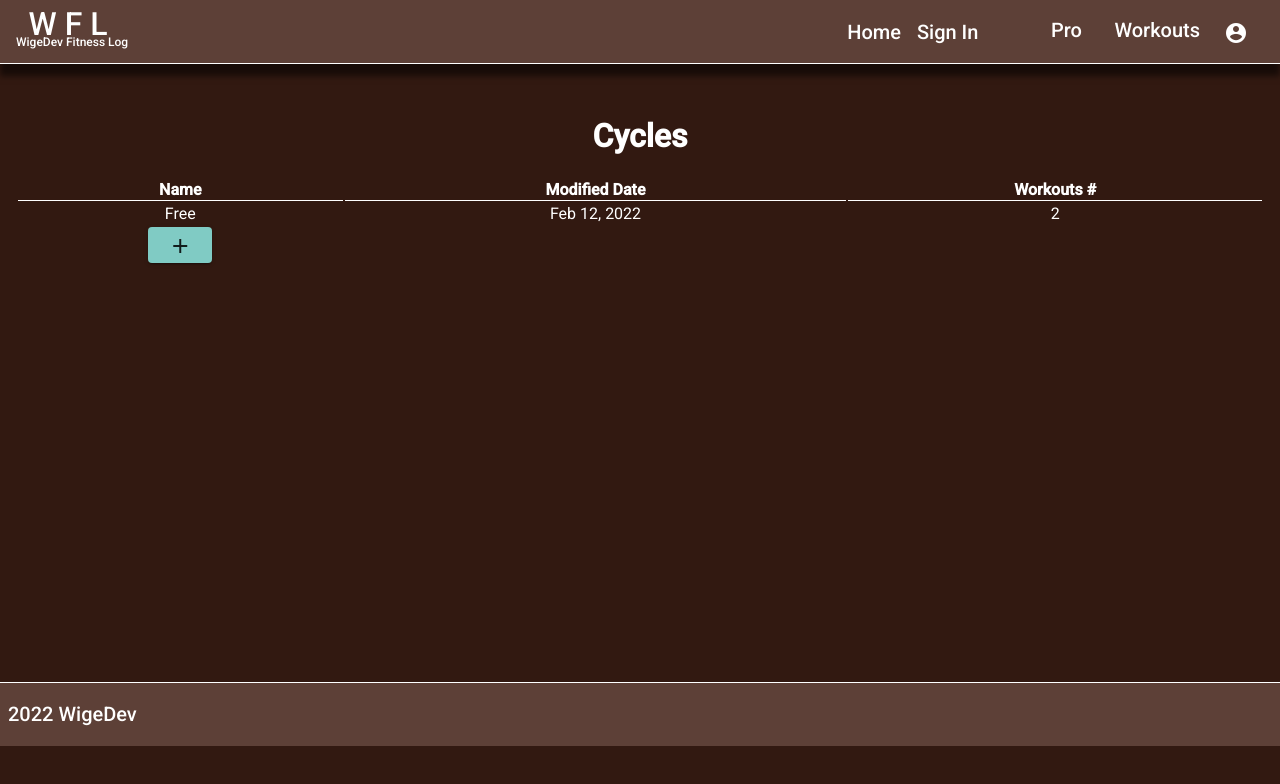
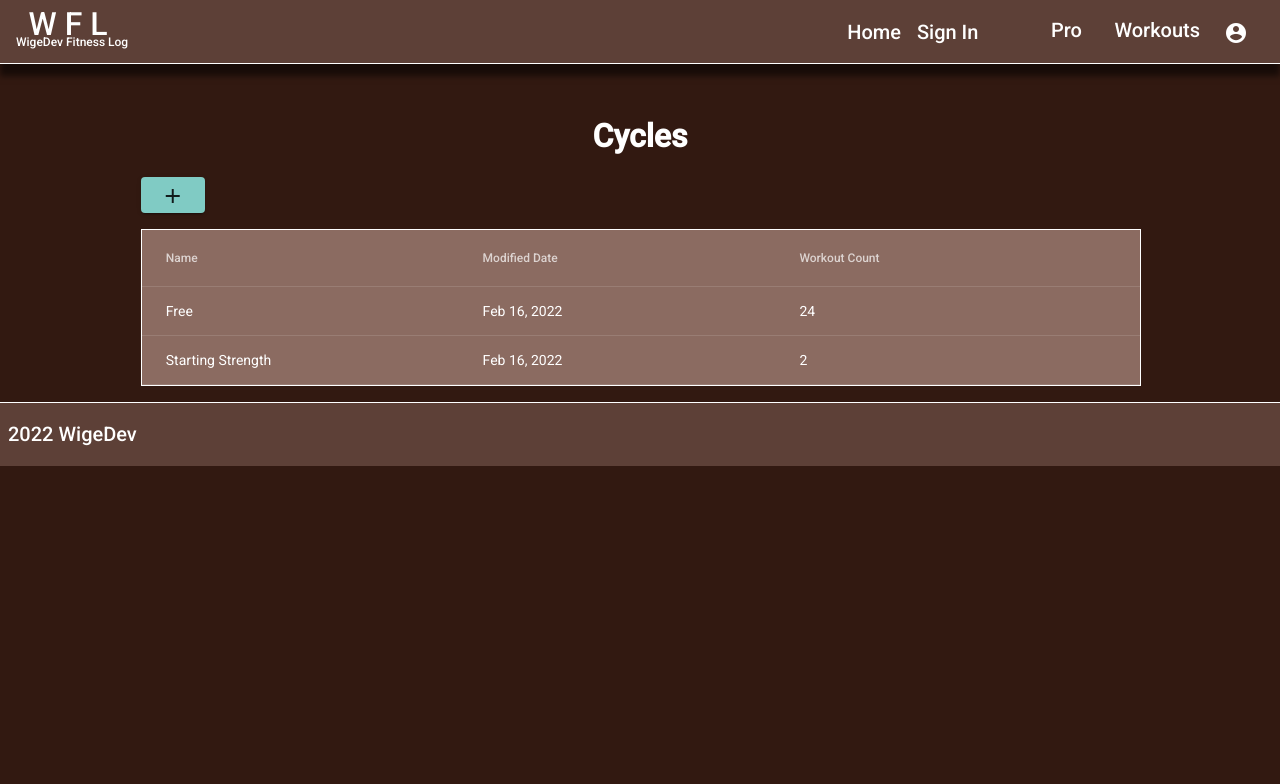
Before and after one commit to garywige/wigedev-fitness-log, an Angular app: page /pro/cycles in a window 1280 px wide. Shown: the top 784 px of the page. Built offline with nearby package versions, Linux system fonts and the light colour scheme.

Commit message:
cycles replaced table with mat-table

```diff
--- /dev/null
+++ b/src/app/pro/cycles/cycle.ts
@@ -0,0 +1,6 @@
+export interface Cycle {
+  id: number
+  name: string
+  modified: Date
+  workoutCount: number
+}
--- a/src/app/pro/cycles/cycles.component.css
+++ b/src/app/pro/cycles/cycles.component.css
@@ -2,18 +2,12 @@ h1 {
   text-align: center;
 }
 
-table {
+.mat-table {
   width: 100%;
+  margin-top: 16px;
 }
 
-th {
-  border-bottom: solid white 1px;
+div {
+  margin-left: 10%;
+  width: 80%;
 }
-
-td {
-  text-align: center;
-}
-
-button {
-  margin-bottom: 400px;
-}
--- a/src/app/pro/cycles/cycles.component.html
+++ b/src/app/pro/cycles/cycles.component.html
@@ -1,33 +1,27 @@
 <h1>Cycles</h1>
 
-<table>
-  <thead>
-    <th>
-      Name
-    </th>
-    <th>
-      Modified Date
-    </th>
-    <th>
-      Workouts #
-    </th>
-  </thead>
-  <tbody>
-    <tr>
-      <td>
-        Free
-      </td>
-      <td>
-        Feb 12, 2022
-      </td>
-      <td>
-        2
-      </td>
-    </tr>
-    <tr>
-      <td><button mat-raised-button color="accent" (click)="openCycleDialog()"><mat-icon>add</mat-icon></button></td>
-      <td></td>
-      <td></td>
-    </tr>
-  </tbody>
-</table>
+<div>
+
+<button mat-raised-button color="accent" (click)="openCycleDialog()"><mat-icon>add</mat-icon></button>
+<mat-table [dataSource]="cycles">
+
+  <ng-container matColumnDef="name">
+    <mat-header-cell *matHeaderCellDef>Name</mat-header-cell>
+    <mat-cell *matCellDef="let cycle">{{ cycle.name }}</mat-cell>
+  </ng-container>
+
+  <ng-container matColumnDef="modified">
+    <mat-header-cell *matHeaderCellDef>Modified Date</mat-header-cell>
+    <mat-cell *matCellDef="let cycle">{{ cycle.modified | date }}</mat-cell>
+  </ng-container>
+
+  <ng-container matColumnDef="workoutCount">
+    <mat-header-cell *matHeaderCellDef>Workout Count</mat-header-cell>
+    <mat-cell *matCellDef="let cycle">{{ cycle.workoutCount }}</mat-cell>
+  </ng-container>
+
+  <mat-header-row *matHeaderRowDef="displayedColumns"></mat-header-row>
+  <mat-row *matRowDef="let row; columns: displayedColumns"></mat-row>
+</mat-table>
+
+</div>
--- a/src/app/pro/cycles/cycles.component.ts
+++ b/src/app/pro/cycles/cycles.component.ts
@@ -1,14 +1,29 @@
 import { Component, OnInit } from '@angular/core';
 import { MatDialog } from '@angular/material/dialog';
 import { EditCycleComponent } from './edit-cycle/edit-cycle.component';
+import { Cycle } from './cycle';
 
 @Component({
   selector: 'app-cycles',
   templateUrl: './cycles.component.html',
   styleUrls: ['./cycles.component.css'],
 })
-export class CyclesComponent {
+export class CyclesComponent implements OnInit {
+  displayedColumns: string[] = ['name', 'modified', 'workoutCount']
+  cycles: Cycle[] = []
+
   constructor(private dialog: MatDialog) {}
+
+  ngOnInit(){
+      this.loadData()
+  }
+
+  loadData(){
+    this.cycles = [
+      {id: 1, name: 'Free', modified: new Date(), workoutCount: 24},
+      {id: 2, name: 'Starting Strength', modified: new Date(), workoutCount: 2}
+    ]
+  }
 
   openCycleDialog(){
     this.dialog.open(EditCycleComponent, {width: '400px'})
```
